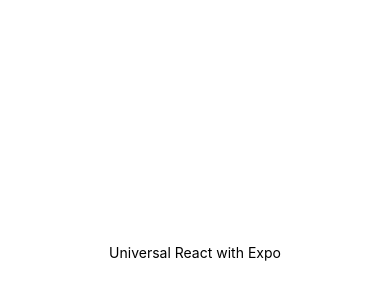
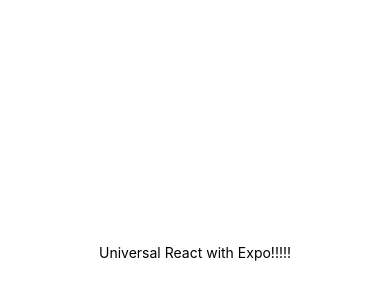
Before and after one commit to Gabborione/Uber-eats-clone, a React Native app: screen / in a window 390 px wide. Shown: the part 170-470 px from the top of the page. Built offline with nearby package versions, Linux system fonts and the light colour scheme.

Commit message:
primo avvio

```diff
--- a/App.js
+++ b/App.js
@@ -9,7 +9,7 @@
         alignItems: "center",
       }}
     >
-      <Text>Universal React with Expo</Text>
+      <Text>Universal React with Expo!!!!!</Text>
     </View>
   );
 }
```
